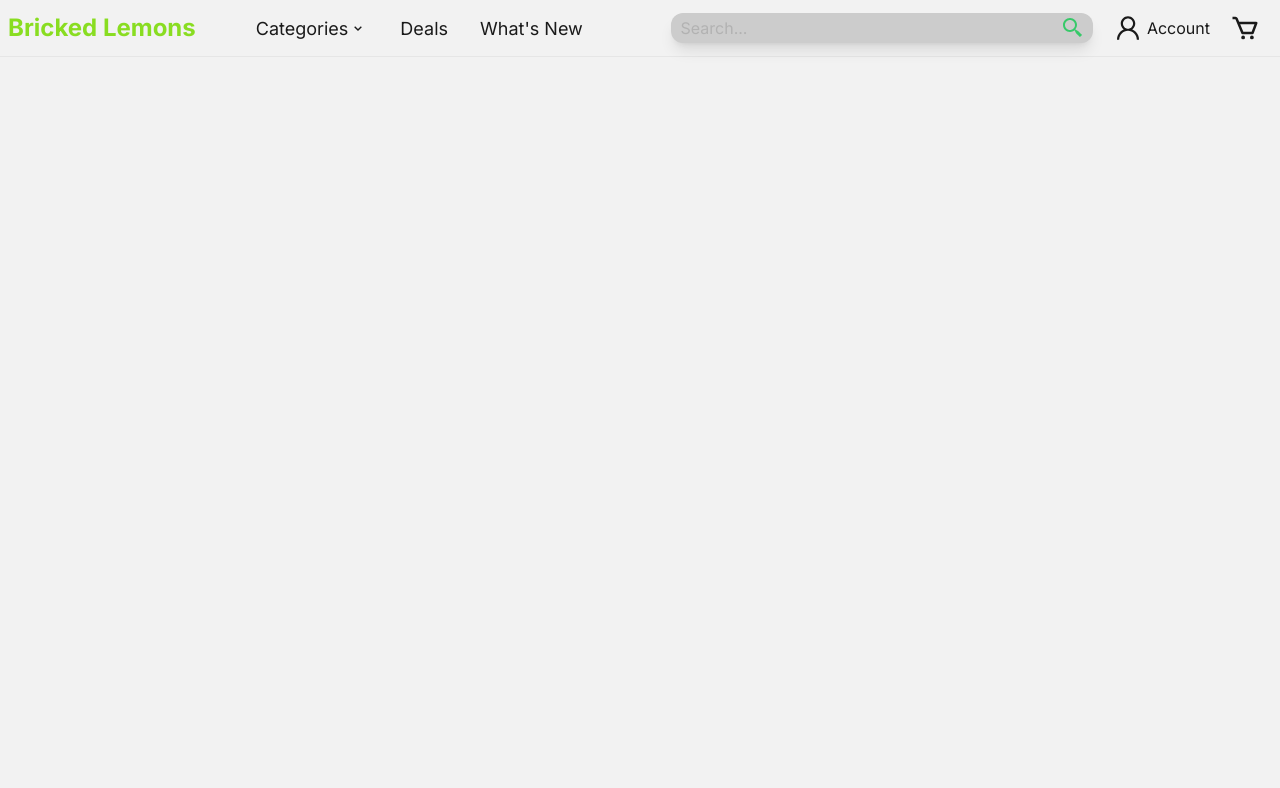
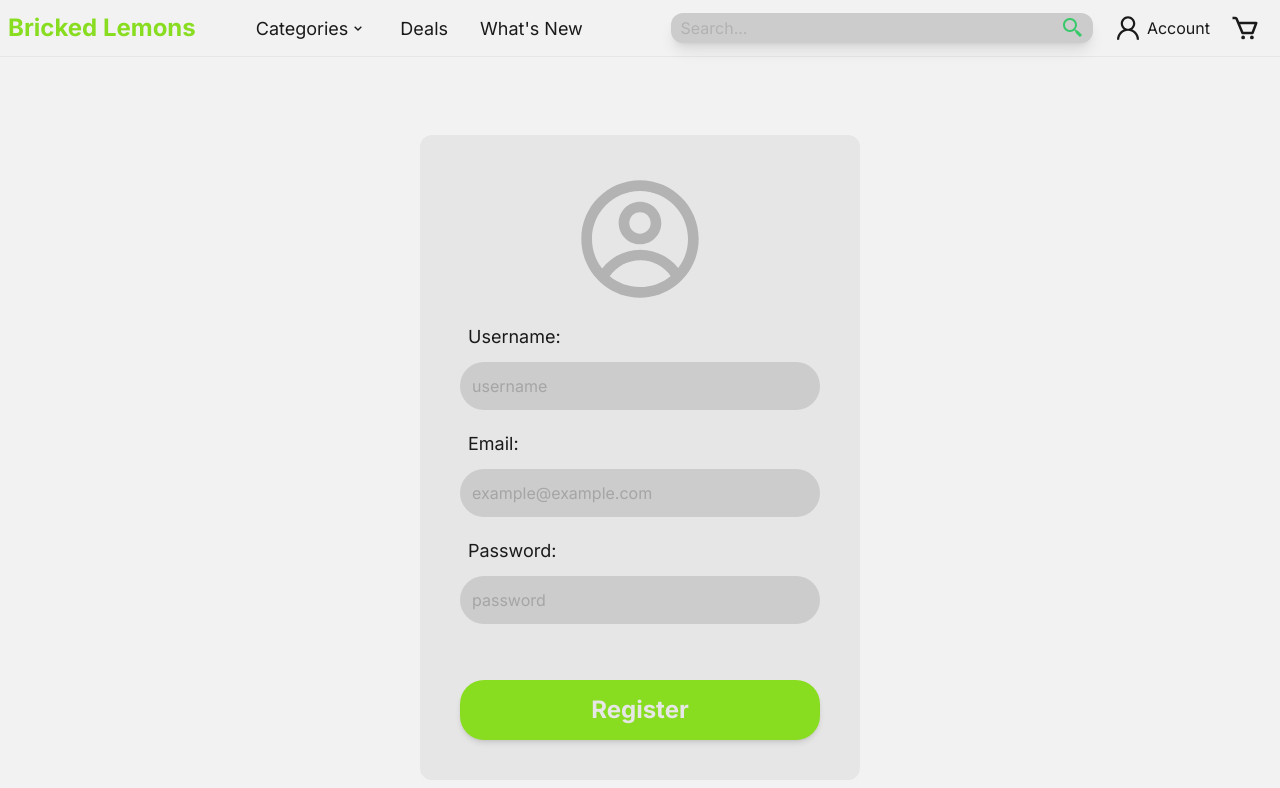
Before and after one commit to Fareskingtube/bricked-lemons-private, a React (Vite) app in the folder frontend/: page /register in a window 1280 px wide. Shown: the top 788 px of the page. Built offline with nearby package versions, Linux system fonts and the light colour scheme; no server answers.

Commit message:
Add Register and fix Register controller

```diff
--- a/frontend/src/pages/Login.tsx
+++ b/frontend/src/pages/Login.tsx
@@ -1,5 +1,5 @@
 import { CgProfile } from "react-icons/cg";
-import { useContext, useRef, useState } from "react";
+import { useContext, useState } from "react";
 import toast from "react-hot-toast";
 import { AxiosError } from "axios";
 import { useNavigate } from "react-router-dom";
@@ -17,6 +17,7 @@ function Login() {
 
 	// On submit query database for user and show toast based on Error or success
 	const handleSubmit = async () => {
+		// If email or password are empty how error toast
 		if (!forum.email || !forum.password) {
 			toast.error("Email and Password are required");
 			return;
@@ -64,7 +65,7 @@ function Login() {
                         placeholder:opacity-25 placeholder:text-text-800 p-3 rounded-3xl"
 					/>
 				</div>
-				<div className="-mt-3 relative">
+				<div className="-mt-3">
 					<h3 className="mb-3 ml-2">Password:</h3>
 					<input
 						type="password"
--- a/frontend/src/pages/Register.tsx
+++ b/frontend/src/pages/Register.tsx
@@ -1,9 +1,107 @@
+import { CgProfile } from "react-icons/cg";
+import { useContext, useState } from "react";
+import toast from "react-hot-toast";
+import { AxiosError } from "axios";
+import { useNavigate } from "react-router-dom";
+import api from "../config/axios";
+import { UserContext } from "../App";
+
 function Register() {
-  return (
-    <div>
+	const [forum, setForum] = useState({
+		username: "",
+		email: "",
+		password: "",
+	});
 
-    </div>
-  )
+	const userContext = useContext(UserContext);
+	const navigate = useNavigate();
+
+	// On submit query database for user and show toast based on Error or success
+	const handleSubmit = async () => {
+		// If email or password are empty how error toast
+		if (!forum.username || !forum.email || !forum.password) {
+			toast.error("Email and Password are required");
+			return;
+		}
+		try {
+			const res = await api.post("/auth/register", forum);
+			// On Success reset forum state and setUser Context then go to home page
+			if (res.status === 201) {
+				setForum({ username: "", email: "", password: "" });
+				console.log(res.data);
+
+				userContext?.setUser({
+					id: res.data?.user?.id,
+					username: res.data?.user?.username,
+					role: res.data?.user?.role,
+				});
+
+				navigate("/", { replace: true });
+				toast.success("Account made successfully");
+			}
+		} catch (error) {
+			if (error instanceof AxiosError) {
+				toast.error(error.response?.data?.message);
+			} else {
+				toast.error("An unexpected error has occurred");
+			}
+			console.error(error);
+		}
+	};
+
+	return (
+		<div className="h-screen w-screen flex items-center justify-center">
+			<form
+				onSubmit={(e) => e.preventDefault()}
+				className="bg-background-100 flex flex-col items-center gap-8 p-10 rounded-xl"
+			>
+				<CgProfile className="text-9xl text-text-300 dark:bg-background-800 rounded-full -mb-3" />
+				<div>
+					<h3 className="mb-3 ml-2">Username:</h3>
+					<input
+						type="text"
+						placeholder="username"
+						onChange={(e) => {
+							setForum({ ...forum, username: e.target.value });
+						}}
+						className="w-[30vw] max-w-90 bg-background-200 focus:bg-background-300 outline-none ring-0 text-text-900
+                        placeholder:opacity-25 placeholder:text-text-800 p-3 rounded-3xl"
+					/>
+				</div>
+				<div className="-mt-3 ">
+					<h3 className="mb-3 ml-2">Email:</h3>
+					<input
+						type="text"
+						placeholder="example@example.com"
+						onChange={(e) => {
+							setForum({ ...forum, email: e.target.value });
+						}}
+						className="w-[30vw] max-w-90 bg-background-200 focus:bg-background-300 outline-none ring-0 text-text-900
+                        placeholder:opacity-25 placeholder:text-text-800 p-3 rounded-3xl"
+					/>
+				</div>
+				<div className="-mt-3">
+					<h3 className="mb-3 ml-2">Password:</h3>
+					<input
+						type="password"
+						placeholder="password"
+						onChange={(e) => {
+							setForum({ ...forum, password: e.target.value });
+						}}
+						className="w-[30vw] max-w-90 bg-background-200 focus:bg-background-300 outline-none ring-0 text-text-900
+                        placeholder:opacity-25 placeholder:text-text-800 p-3 rounded-3xl"
+					/>
+				</div>
+				<button
+					className="bg-primary-500 w-full p-3 mt-6 rounded-3xl hover:bg-primary-600 shadow-md
+                dark:hover:shadow-accent-600/20 hover:shadow-accent-400/60 active:bg-primary-400 transition-colors duration-100"
+					onClick={handleSubmit}
+				>
+					<h2 className="text-text-100">Register</h2>
+				</button>
+			</form>
+		</div>
+	);
 }
 
-export default Register
+export default Register;
```
Also changed, not shown: 1 other file (tests, documents, lock files or other folders).
